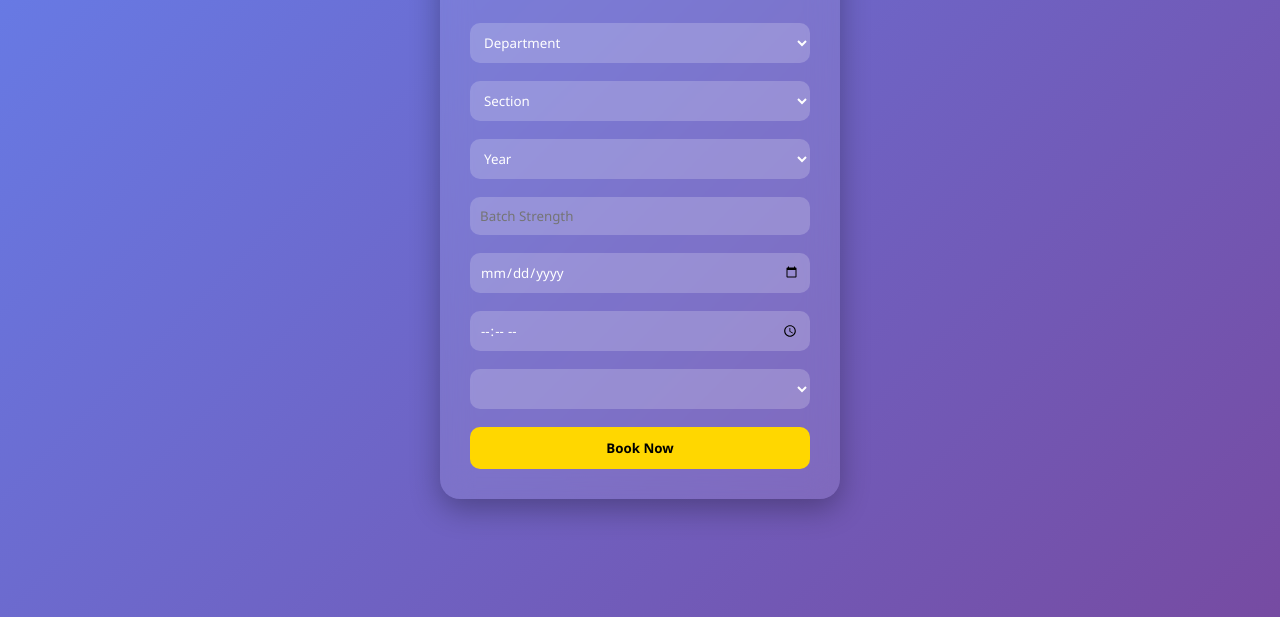
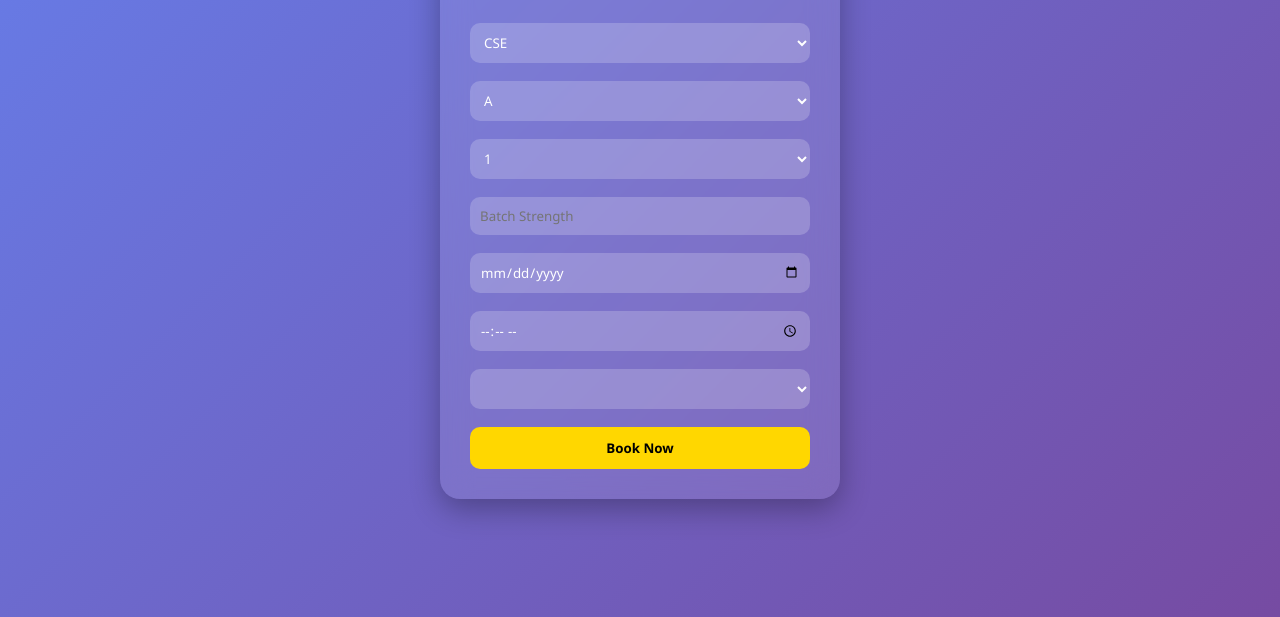
Before and after one commit to EthanNaik/smart-classroom-booking-app, a plain HTML site: page booking.html in a window 1280 px wide. Shown: the part 183-800 px from the top of the page. Drawn offline with nearby package versions, Linux system fonts and the light colour scheme; no server answers.

Commit message:
removed placeholders

```diff
--- a/booking.html
+++ b/booking.html
@@ -88,7 +88,6 @@
 
   <div class="form">
     <select id="department">
-        <option value="" placeholder="Select Department">Department</option>
       <option value="CSE">CSE</option>
       <option value="ECE">ECE</option>
       <option value="EEE">EEE</option>
@@ -102,7 +101,6 @@
 
   <div class="form">
     <select id="section">
-        <option value="" placeholder="Select Section">Section</option>
       <option value="A">A</option>
       <option value="B">B</option>
     </select>
@@ -110,7 +108,6 @@
 
   <div class="form">
     <select id="year">
-        <option value="">Year</option>
       <option value="1">1</option>
       <option value="2">2</option>
       <option value="3">3</option>
```
